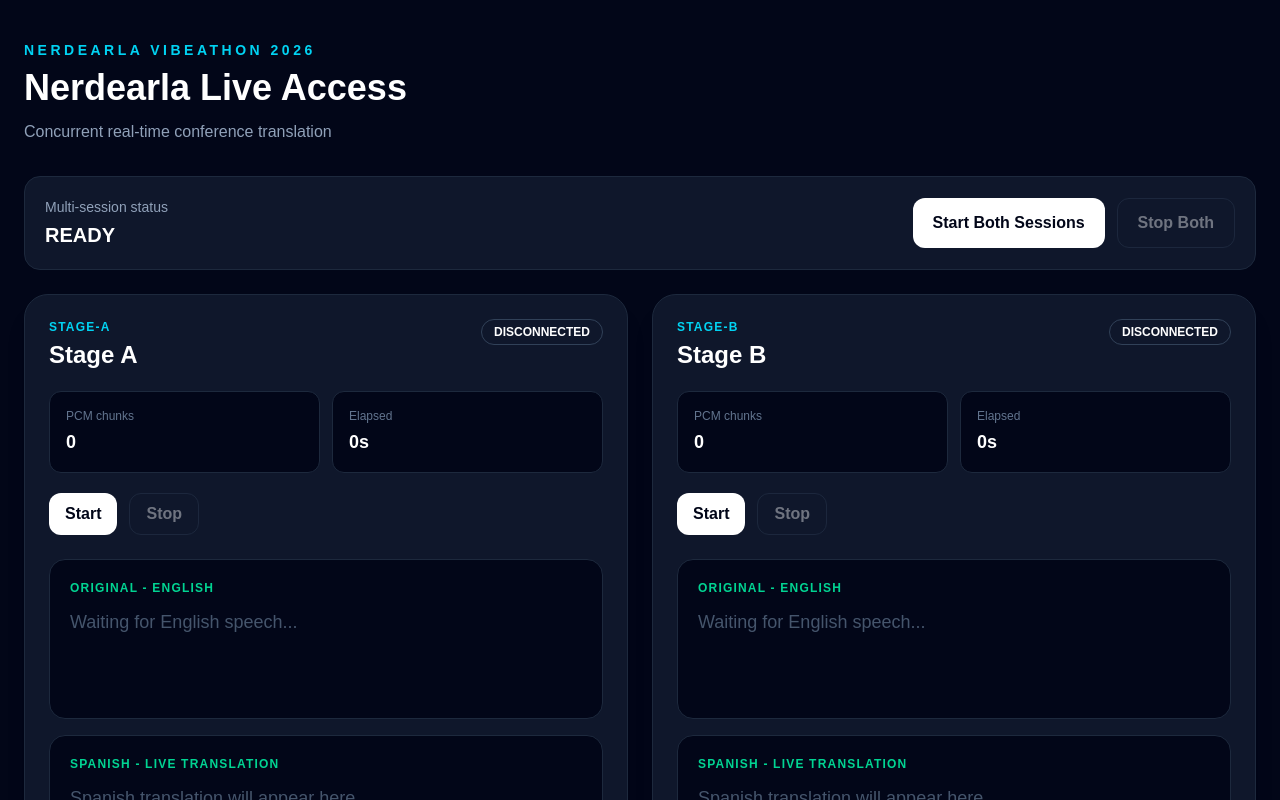
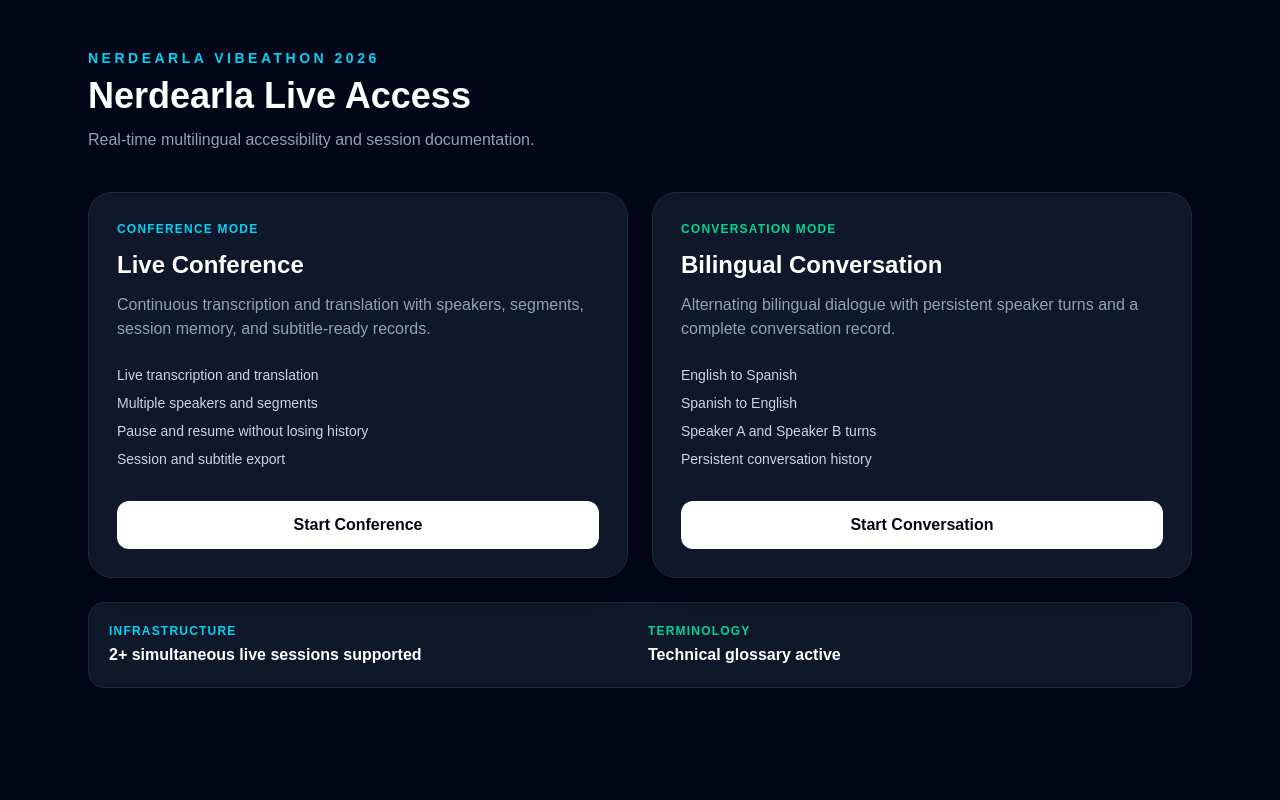
Before and after one commit to angeladrianpagnini-star/NERDEARLA-LIVE-ACCESS, a Next.js app in the folder frontend/: page / in a window 1280 px wide. Shown: the top 800 px of the page. Built offline with nearby package versions, Linux system fonts and the light colour scheme.

Commit message:
feat: add conference and conversation mode selector

```diff
--- a/frontend/src/app/page.tsx
+++ b/frontend/src/app/page.tsx
@@ -10,6 +10,11 @@ import {
   applyTechnicalGlossary,
   TECHNICAL_GLOSSARY,
 } from "@/lib/technical-glossary";
+
+type AppView =
+  | "home"
+  | "conference"
+  | "conversation";
 
 type StageId = "stage-a" | "stage-b";
 
@@ -41,6 +46,8 @@ function initialStage(
 }
 
 export default function Home() {
+  const [appView, setAppView] =
+    useState<AppView>("home");
   const [stageA, setStageA] = useState<StageState>(
     initialStage("stage-a", "Stage A")
   );
@@ -233,9 +240,159 @@ export default function Home() {
     stageA.status === "STREAMING" &&
     stageB.status === "STREAMING";
 
+  if (appView === "home") {
+    return (
+      <main className="min-h-screen bg-slate-950 text-white">
+        <div className="mx-auto max-w-6xl px-6 py-12">
+          <header className="mb-10">
+            <p className="text-sm font-semibold uppercase tracking-[0.25em] text-cyan-400">
+              Nerdearla Vibeathon 2026
+            </p>
+
+            <h1 className="mt-2 text-4xl font-bold">
+              Nerdearla Live Access
+            </h1>
+
+            <p className="mt-3 max-w-2xl text-slate-400">
+              Real-time multilingual accessibility and session documentation.
+            </p>
+          </header>
+
+          <section className="grid gap-6 lg:grid-cols-2">
+            <article className="flex flex-col rounded-3xl border border-slate-800 bg-slate-900 p-7 shadow-xl">
+              <div className="text-xs font-semibold uppercase tracking-widest text-cyan-400">
+                Conference Mode
+              </div>
+
+              <h2 className="mt-3 text-2xl font-bold">
+                Live Conference
+              </h2>
+
+              <p className="mt-3 text-slate-400">
+                Continuous transcription and translation with speakers,
+                segments, session memory, and subtitle-ready records.
+              </p>
+
+              <div className="mt-6 space-y-2 text-sm text-slate-300">
+                <p>Live transcription and translation</p>
+                <p>Multiple speakers and segments</p>
+                <p>Pause and resume without losing history</p>
+                <p>Session and subtitle export</p>
+              </div>
+
+              <button
+                type="button"
+                onClick={() => setAppView("conference")}
+                className="mt-8 rounded-xl bg-white px-5 py-3 font-semibold text-slate-950"
+              >
+                Start Conference
+              </button>
+            </article>
+
+            <article className="flex flex-col rounded-3xl border border-slate-800 bg-slate-900 p-7 shadow-xl">
+              <div className="text-xs font-semibold uppercase tracking-widest text-emerald-400">
+                Conversation Mode
+              </div>
+
+              <h2 className="mt-3 text-2xl font-bold">
+                Bilingual Conversation
+              </h2>
+
+              <p className="mt-3 text-slate-400">
+                Alternating bilingual dialogue with persistent speaker turns
+                and a complete conversation record.
+              </p>
+
+              <div className="mt-6 space-y-2 text-sm text-slate-300">
+                <p>English to Spanish</p>
+                <p>Spanish to English</p>
+                <p>Speaker A and Speaker B turns</p>
+                <p>Persistent conversation history</p>
+              </div>
+
+              <button
+                type="button"
+                onClick={() => setAppView("conversation")}
+                className="mt-8 rounded-xl bg-white px-5 py-3 font-semibold text-slate-950"
+              >
+                Start Conversation
+              </button>
+            </article>
+          </section>
+
+          <section className="mt-6 rounded-2xl border border-slate-800 bg-slate-900 p-5">
+            <div className="grid gap-4 sm:grid-cols-2">
+              <div>
+                <div className="text-xs font-semibold uppercase tracking-widest text-cyan-400">
+                  Infrastructure
+                </div>
+                <div className="mt-1 font-semibold">
+                  2+ simultaneous live sessions supported
+                </div>
+              </div>
+
+              <div>
+                <div className="text-xs font-semibold uppercase tracking-widest text-emerald-400">
+                  Terminology
+                </div>
+                <div className="mt-1 font-semibold">
+                  Technical glossary active
+                </div>
+              </div>
+            </div>
+          </section>
+        </div>
+      </main>
+    );
+  }
+
   return (
     <main className="min-h-screen bg-slate-950 text-white">
       <div className="mx-auto max-w-7xl px-6 py-10">
+
+        <div className="mb-6 flex flex-wrap items-center justify-between gap-4">
+
+
+          <button
+
+
+            type="button"
+
+
+            onClick={() => setAppView("home")}
+
+
+            className="rounded-xl border border-slate-700 px-4 py-2 text-sm font-semibold"
+
+
+          >
+
+
+            Back to Mode Selection
+
+
+          </button>
+
+
+
+          <div className="rounded-full border border-slate-700 px-4 py-2 text-xs font-semibold uppercase tracking-widest text-cyan-400">
+
+
+            {appView === "conference"
+
+
+              ? "Conference Mode"
+
+
+              : "Conversation Mode"}
+
+
+          </div>
+
+
+        </div>
+
+
 
         <header className="mb-8">
           <p className="text-sm font-semibold uppercase tracking-[0.25em] text-cyan-400">
```
